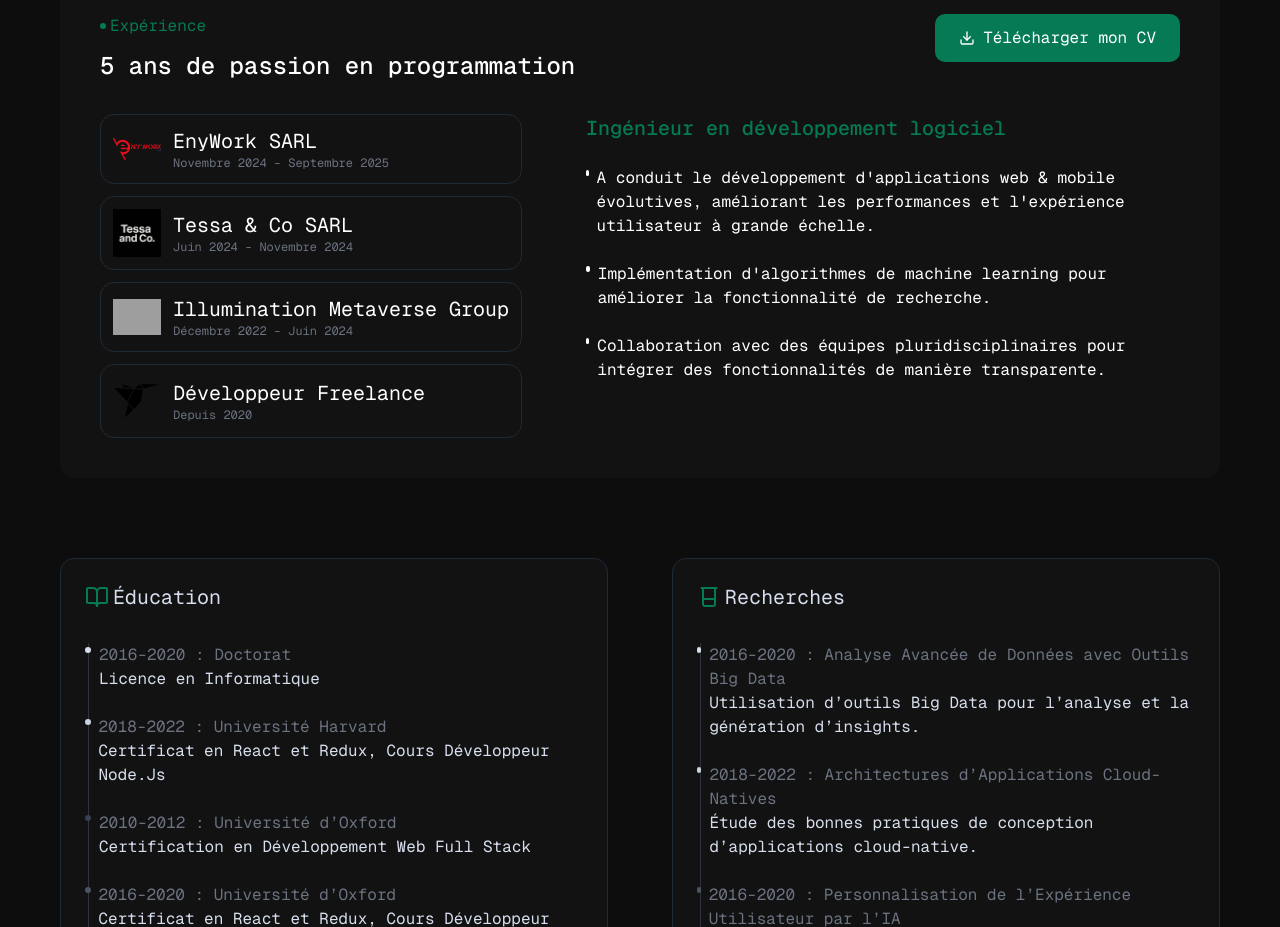
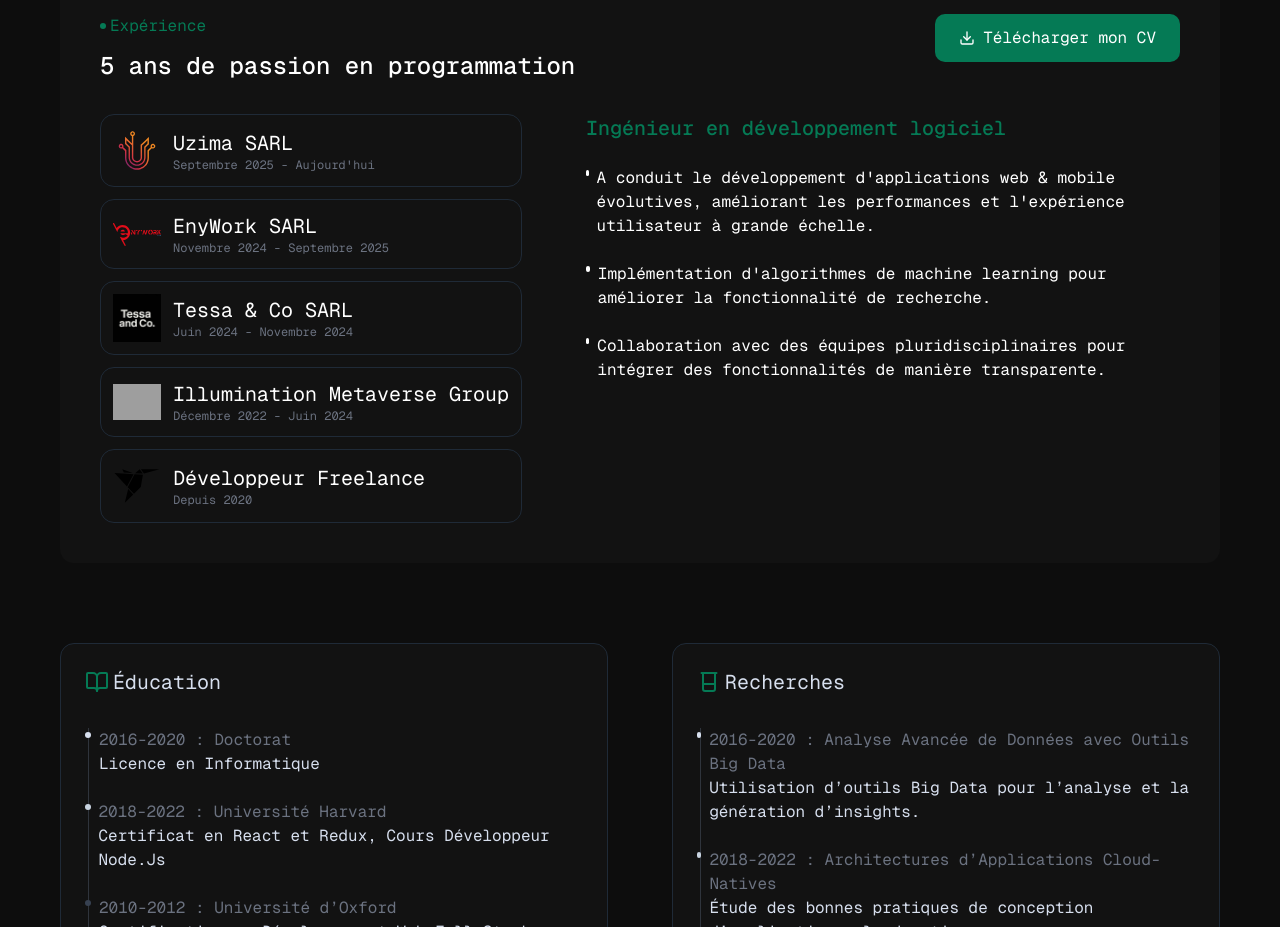
Before and after one commit to DaimaMuhiya/portfolio-daima, a Next.js app: page / in a window 1280 px wide. Shown: the part 2420-3347 px from the top of the page. Built offline with nearby package versions, Linux system fonts and the light colour scheme; grey boxes are pictures that could not be loaded.

Commit message:
feat(experience-section): add new job entry for Uzima SARL
Includes a new job entry for Uzima SARL in the experience section to reflect updated professional experience and enhance the portfolio's comprehensiveness.

```diff
--- a/src/components/experience-section.tsx
+++ b/src/components/experience-section.tsx
@@ -4,6 +4,11 @@ import { Download } from "lucide-react";
 import Image from "next/image";
 
 const jobs = [
+  {
+    company: "Uzima SARL",
+    period: "Septembre 2025 - Aujourd'hui",
+    icon: "/icons/jobs/uzima_logo.svg",
+  },
   {
     company: "EnyWork SARL",
     period: "Novembre 2024 - Septembre 2025",
```
Also changed, not shown: public/icons/jobs/uzima_logo.svg (added).
